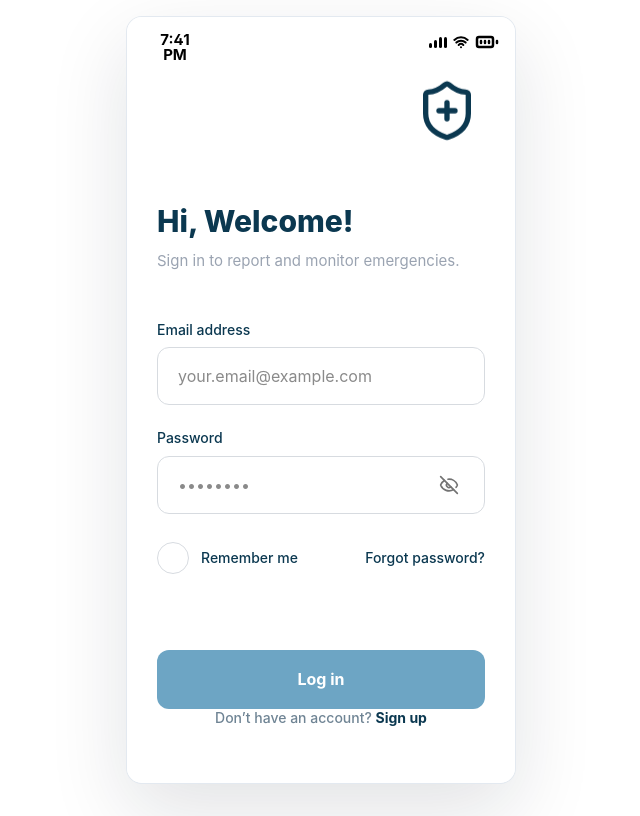
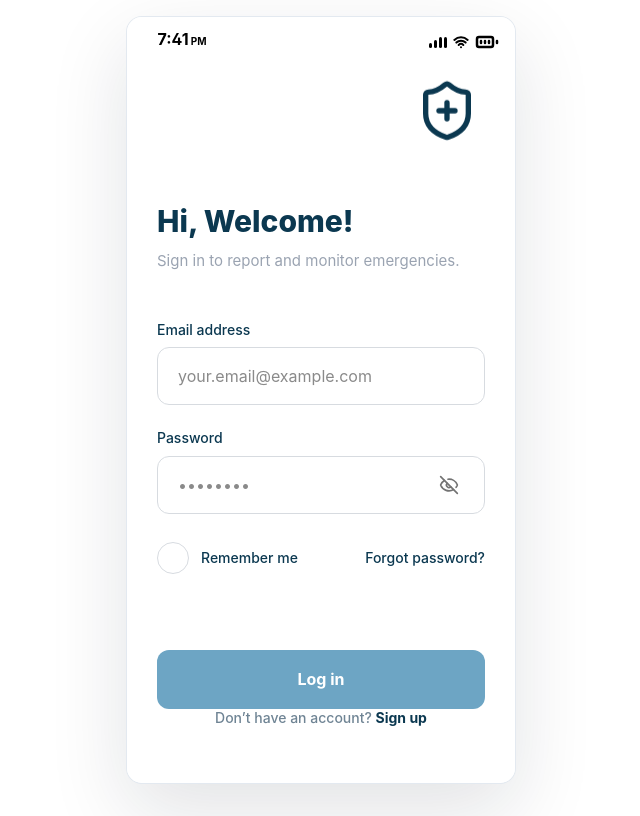
Before and after one commit to aliefhil2004-lgtm/pilihan-boemi-1, a React (Vite) app: page / in a window 1280 px wide. Shown: the whole page, without its empty margins (319-959 px from the left). Built offline with nearby package versions, Linux system fonts and the light colour scheme; no server answers; the database is empty.

Commit message:
Align status bar time period

```diff
--- a/src/app/components/IPhoneStatusBar.tsx
+++ b/src/app/components/IPhoneStatusBar.tsx
@@ -7,10 +7,10 @@ interface IPhoneStatusBarProps {
 
 export function IPhoneStatusBar({ dark = false }: IPhoneStatusBarProps) {
   const colorClass = dark ? 'text-white' : 'text-black';
-  const [timeLabel, setTimeLabel] = useState(() => formatDeviceTime());
+  const [timeLabel, setTimeLabel] = useState(() => getDeviceTimeParts());
 
   useEffect(() => {
-    const updateTime = () => setTimeLabel(formatDeviceTime());
+    const updateTime = () => setTimeLabel(getDeviceTimeParts());
     updateTime();
     const interval = window.setInterval(updateTime, 1000);
     return () => window.clearInterval(interval);
@@ -18,7 +18,12 @@ export function IPhoneStatusBar({ dark = false }: IPhoneStatusBarProps) {
 
   return (
     <div className={`pointer-events-none absolute inset-x-0 top-0 z-[60] h-[47px] ${colorClass}`}>
-      <span className="absolute left-[21px] top-[15px] w-[54px] text-center text-[15px] font-bold leading-none tracking-normal">{timeLabel}</span>
+      <span className="absolute left-[21px] top-[14px] flex w-[68px] items-baseline justify-center gap-[2px] whitespace-nowrap font-bold tracking-normal">
+        <span className="text-[16px] leading-none">{timeLabel.time}</span>
+        {timeLabel.period && (
+          <span className="text-[10px] uppercase leading-none">{timeLabel.period}</span>
+        )}
+      </span>
       <div className="absolute left-[302px] top-[19px] flex h-3 w-[70px] items-center gap-1.5">
         <div className="flex h-[11px] items-end gap-[2px]" aria-hidden="true">
           <span className="block h-[5px] w-[3px] rounded-sm bg-current" />
@@ -33,9 +38,18 @@ export function IPhoneStatusBar({ dark = false }: IPhoneStatusBarProps) {
   );
 }
 
-function formatDeviceTime() {
-  return new Intl.DateTimeFormat(undefined, {
+function getDeviceTimeParts() {
+  const formatter = new Intl.DateTimeFormat(undefined, {
     hour: 'numeric',
     minute: '2-digit'
-  }).format(new Date());
+  });
+  const parts = formatter.formatToParts(new Date());
+  const hour = parts.find(part => part.type === 'hour')?.value ?? '';
+  const minute = parts.find(part => part.type === 'minute')?.value ?? '';
+  const literal = parts.find(part => part.type === 'literal')?.value ?? ':';
+  const period = parts.find(part => part.type === 'dayPeriod')?.value ?? '';
+  return {
+    time: `${hour}${literal}${minute}`.trim(),
+    period
+  };
 }
```
